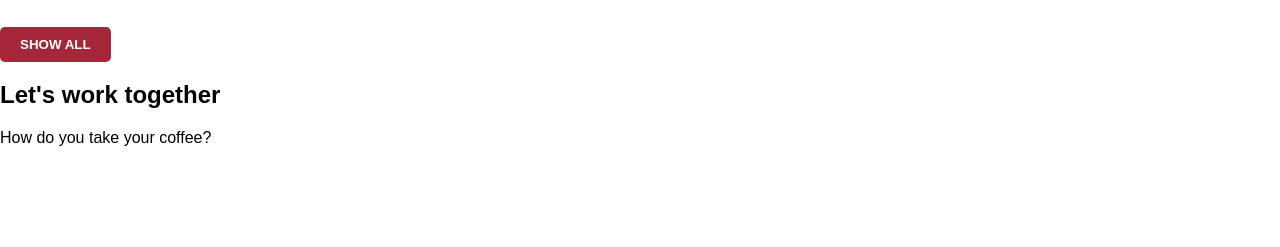
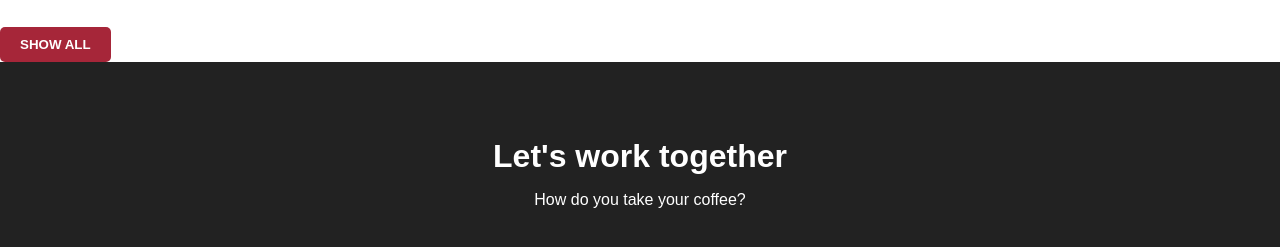
Before and after one commit to Numwali/Personal-portfolio, a plain HTML site: page index.html in a window 1280 px wide. Shown: the part 1129-1376 px from the top of the page. Before the commit the page ends 1292 px from the top, so only its background shows below. Drawn offline with Linux system fonts and the light colour scheme.

Commit message:
contact's styles

```diff
--- a/styles.css
+++ b/styles.css
@@ -125,3 +125,16 @@ ul{
  font-weight: bold;
  text-transform: uppercase;
 }
+
+/*Contact Part*/
+#contact {
+ background-color: #222;
+ color: #fff;
+ padding: 50px 20px;
+ text-align: center;
+}
+
+#contact h2{
+ font-size: 2rem;
+ margin-bottom: 10px;
+}
```
